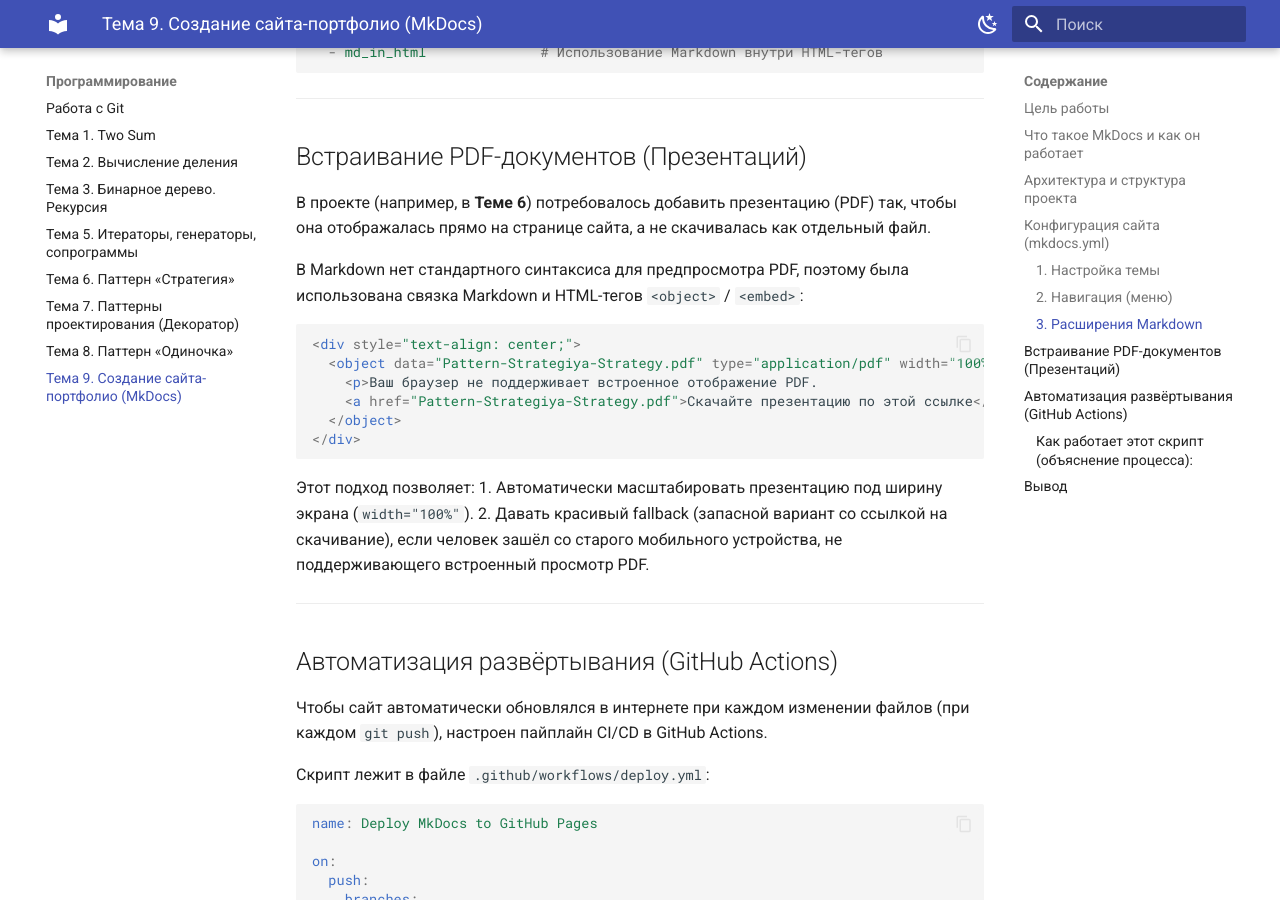
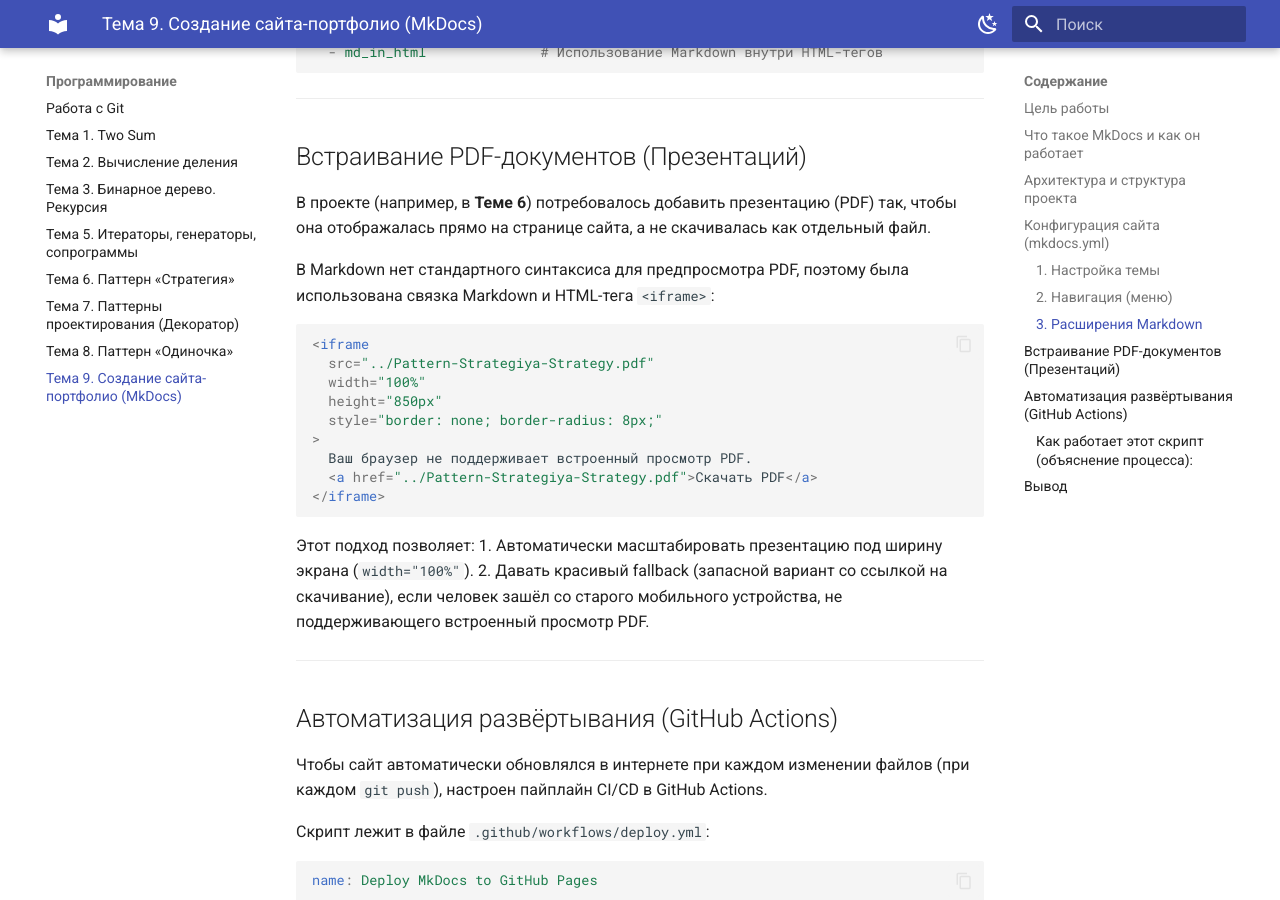
Before and after one commit to nikitagrinn/portfolio-prog, an MkDocs documentation site: the page built from docs/programming/work9.md, in a window 1280 px wide and 900 px high, scrolled down 2991 px. Built offline with MkDocs 1.6.1 and Material for MkDocs 9.7.7, drawn with Linux system fonts in a browser that asks for light colours.

Commit message:
docs: исправлен код встраивания PDF (теперь iframe)

````diff
--- a/docs/programming/work9.md
+++ b/docs/programming/work9.md
@@ -126,15 +126,18 @@ markdown_extensions:
 
 В проекте (например, в **Теме 6**) потребовалось добавить презентацию (PDF) так, чтобы она отображалась прямо на странице сайта, а не скачивалась как отдельный файл.
 
-В Markdown нет стандартного синтаксиса для предпросмотра PDF, поэтому была использована связка Markdown и HTML-тегов `<object>` / `<embed>`:
+В Markdown нет стандартного синтаксиса для предпросмотра PDF, поэтому была использована связка Markdown и HTML-тега `<iframe>`:
 
 ```html
-<div style="text-align: center;">
-  <object data="Pattern-Strategiya-Strategy.pdf" type="application/pdf" width="100%" height="600px">
-    <p>Ваш браузер не поддерживает встроенное отображение PDF.
-    <a href="Pattern-Strategiya-Strategy.pdf">Скачайте презентацию по этой ссылке</a>.</p>
-  </object>
-</div>
+<iframe
+  src="../Pattern-Strategiya-Strategy.pdf"
+  width="100%"
+  height="850px"
+  style="border: none; border-radius: 8px;"
+>
+  Ваш браузер не поддерживает встроенный просмотр PDF.
+  <a href="../Pattern-Strategiya-Strategy.pdf">Скачать PDF</a>
+</iframe>
 ```
 
 Этот подход позволяет:
````
